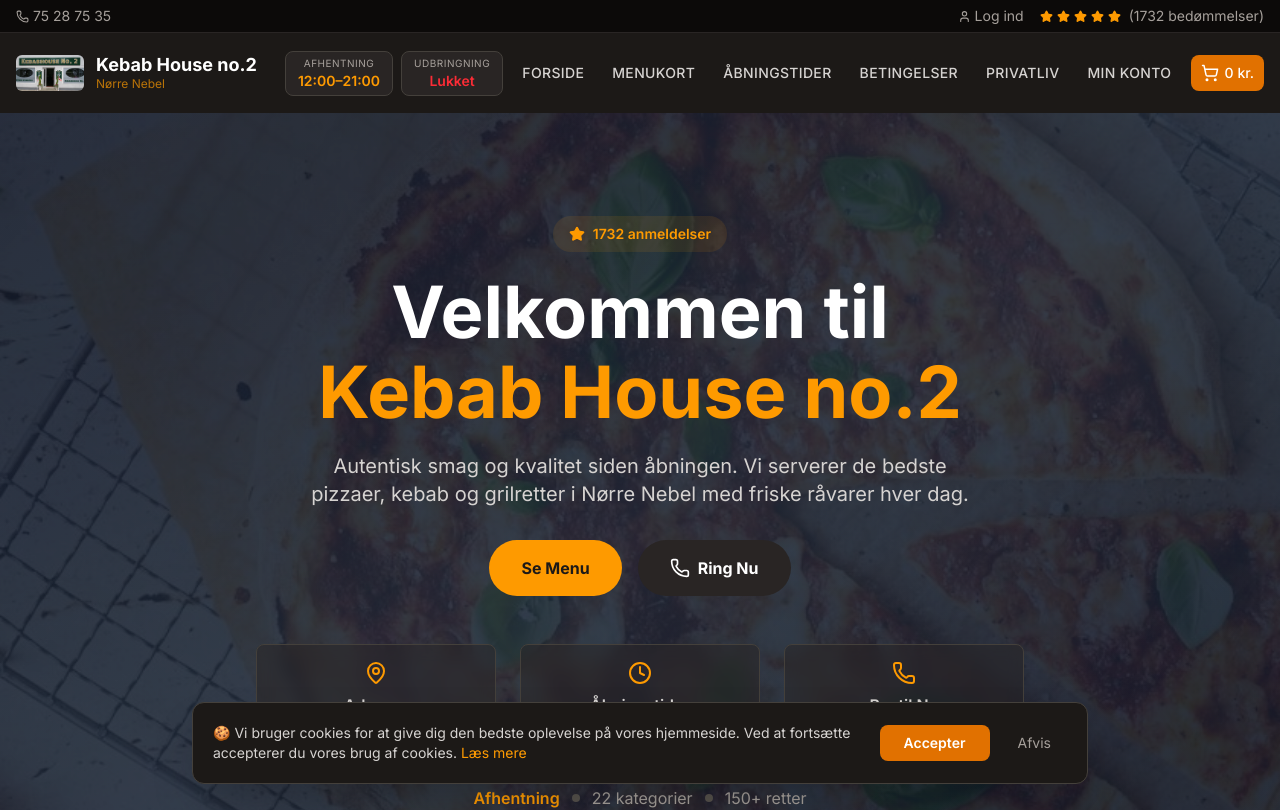
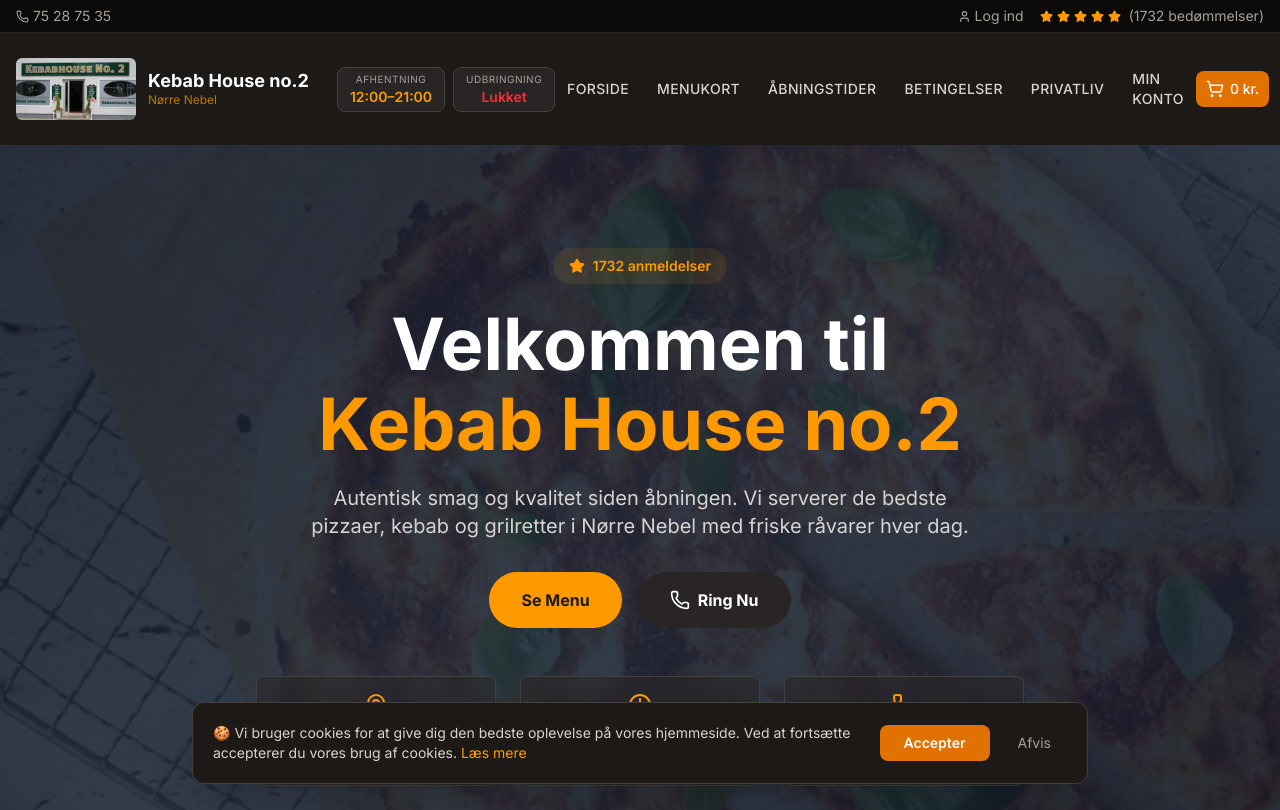
Before and after one commit to SloThdk/KebabHouseNo2, a Next.js app: page / in a window 1280 px wide. Shown: the top 810 px of the page. Built offline with nearby package versions, Linux system fonts and the light colour scheme.

Commit message:
feat: bigger logo (120px), taller nav, cursor fix on badges, smooth scroll to menu

```diff
--- a/src/app/globals.css
+++ b/src/app/globals.css
@@ -4,6 +4,7 @@
 html, body {
   overflow-x: hidden;
   max-width: 100%;
+  scroll-behavior: smooth;
 }
 
 /* Pointer cursor on all interactive elements */
--- a/src/components/Navigation.tsx
+++ b/src/components/Navigation.tsx
@@ -45,6 +45,17 @@
     { label: 'Min konto', href: 'https://pizzakebabhouse.dk/?module=Sunu&page=customer&do=login_mobile&user_id=343' },
   ]
 
+  const handleSmoothScroll = (e: React.MouseEvent, href: string) => {
+    if (href === '/#menu') {
+      if (pathname === '/') {
+        e.preventDefault()
+        document.getElementById('menu')?.scrollIntoView({ behavior: 'smooth', block: 'start' })
+        setIsOpen(false)
+      }
+      // else: let Next.js navigate to homepage, hash will handle scroll after load
+    }
+  }
+
   return (
     <>
       {/* Top info bar — desktop only */}
@@ -81,22 +92,24 @@
         isScrolled ? 'bg-stone-900/95 backdrop-blur-md shadow-lg' : 'bg-stone-900'
       }`}>
         <div className="container mx-auto px-4">
-          <div className="flex items-center justify-between h-16 sm:h-20">
+          <div className="flex items-center justify-between h-24 sm:h-28">
 
             {/* Logo */}
-            <Link href="/" className="flex items-center gap-3 shrink-0">
+            <div className="flex items-center gap-3 shrink-0">
+              <Link href="/" className="flex items-center gap-3">
                 <Image
                   src="/logo.png"
                   alt="Kebab House no.2"
-                width={68}
-                height={68}
+                  width={120}
+                  height={120}
                   className="rounded-md"
                 />
                 <div className="hidden sm:block">
                   <p className="text-white font-bold text-lg leading-tight">Kebab House no.2</p>
                   <p className="text-amber-500/70 text-xs">Nørre Nebel</p>
                 </div>
-              <div className="hidden md:flex items-center gap-2 ml-4">
+              </Link>
+              <div className="hidden md:flex items-center gap-2 ml-4 cursor-default">
                 <div className="bg-stone-800 border border-stone-700 rounded-lg px-3 py-1 text-center">
                   <div className="text-[10px] text-stone-400 uppercase tracking-wider">Afhentning</div>
                   <div className="text-sm text-amber-500 font-semibold">12:00–21:00</div>
@@ -106,7 +119,7 @@
                   <div className="text-sm text-red-500 font-semibold">Lukket</div>
                 </div>
               </div>
-            </Link>
+            </div>
 
             {/* Desktop links */}
             <div className="hidden lg:flex items-center gap-1">
@@ -119,6 +132,7 @@
                     key={link.label}
                     href={link.href}
                     {...extra}
+                    onClick={(e: React.MouseEvent) => handleSmoothScroll(e, link.href)}
                     className="text-stone-300 hover:text-amber-500 hover:bg-stone-800 px-3 py-2 rounded transition text-sm font-medium uppercase tracking-wide"
                   >
                     {link.label}
@@ -166,7 +180,7 @@
             onClick={() => setIsOpen(false)}
           />
           {/* Menu panel */}
-          <div className="lg:hidden fixed top-16 sm:top-20 left-0 right-0 z-50 bg-stone-900 border-b border-stone-700 shadow-2xl overflow-y-auto max-h-[calc(100dvh-4rem)]">
+          <div className="lg:hidden fixed top-24 sm:top-28 left-0 right-0 z-50 bg-stone-900 border-b border-stone-700 shadow-2xl overflow-y-auto max-h-[calc(100dvh-6rem)]">
             <div className="container mx-auto px-4 py-2 pb-8">
               {navLinks.map((link) => {
                 const isExternal = link.href.startsWith('http')
@@ -177,7 +191,7 @@
                     key={link.label}
                     href={link.href}
                     {...extra}
-                    onClick={() => setIsOpen(false)}
+                    onClick={(e: React.MouseEvent) => { handleSmoothScroll(e, link.href); setIsOpen(false) }}
                     className="flex items-center px-3 py-3.5 text-stone-200 hover:text-amber-500 hover:bg-stone-800 rounded-lg transition font-medium border-b border-stone-800 last:border-0"
                   >
                     {link.label}
```
Lines whose indentation alone changed are shown as unchanged.
